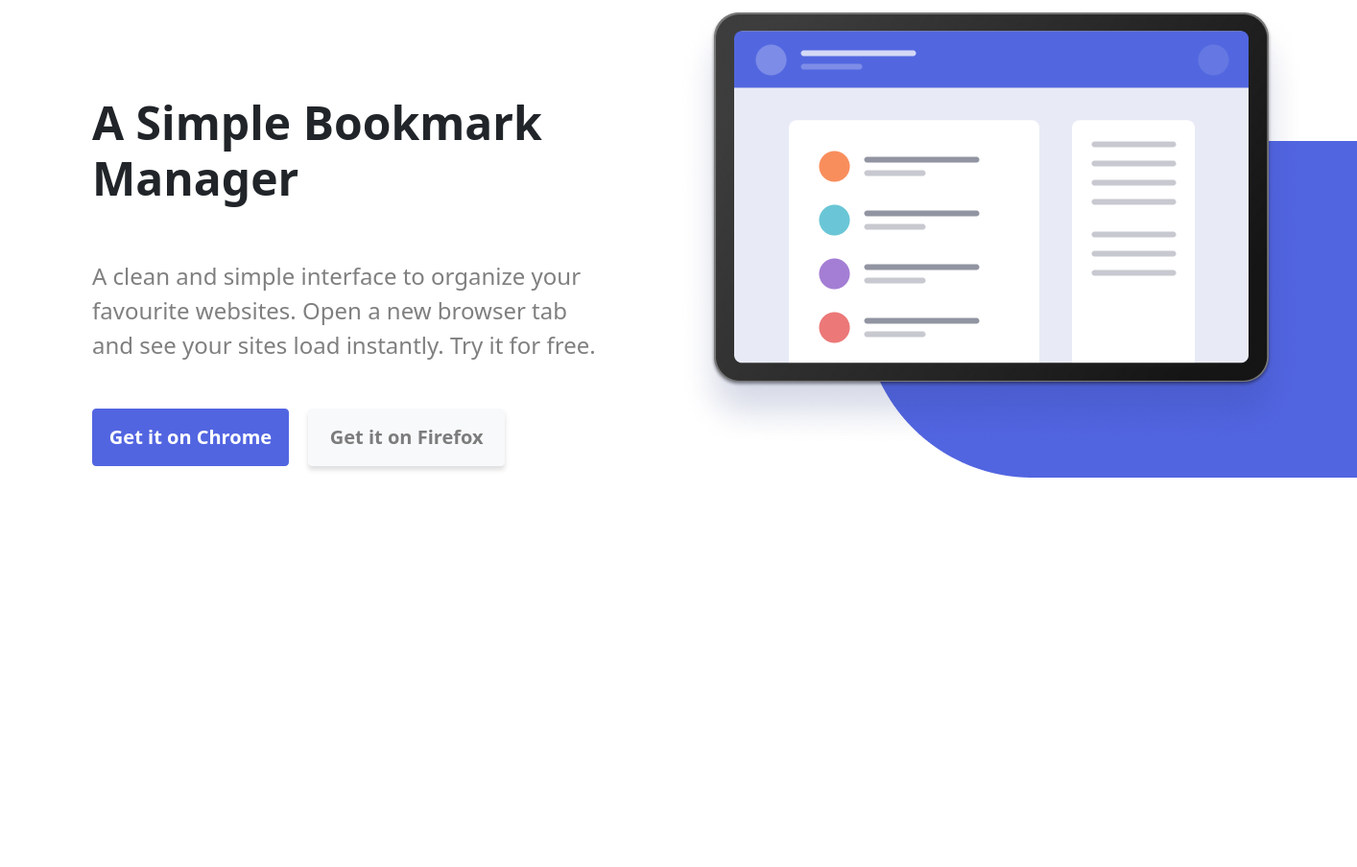
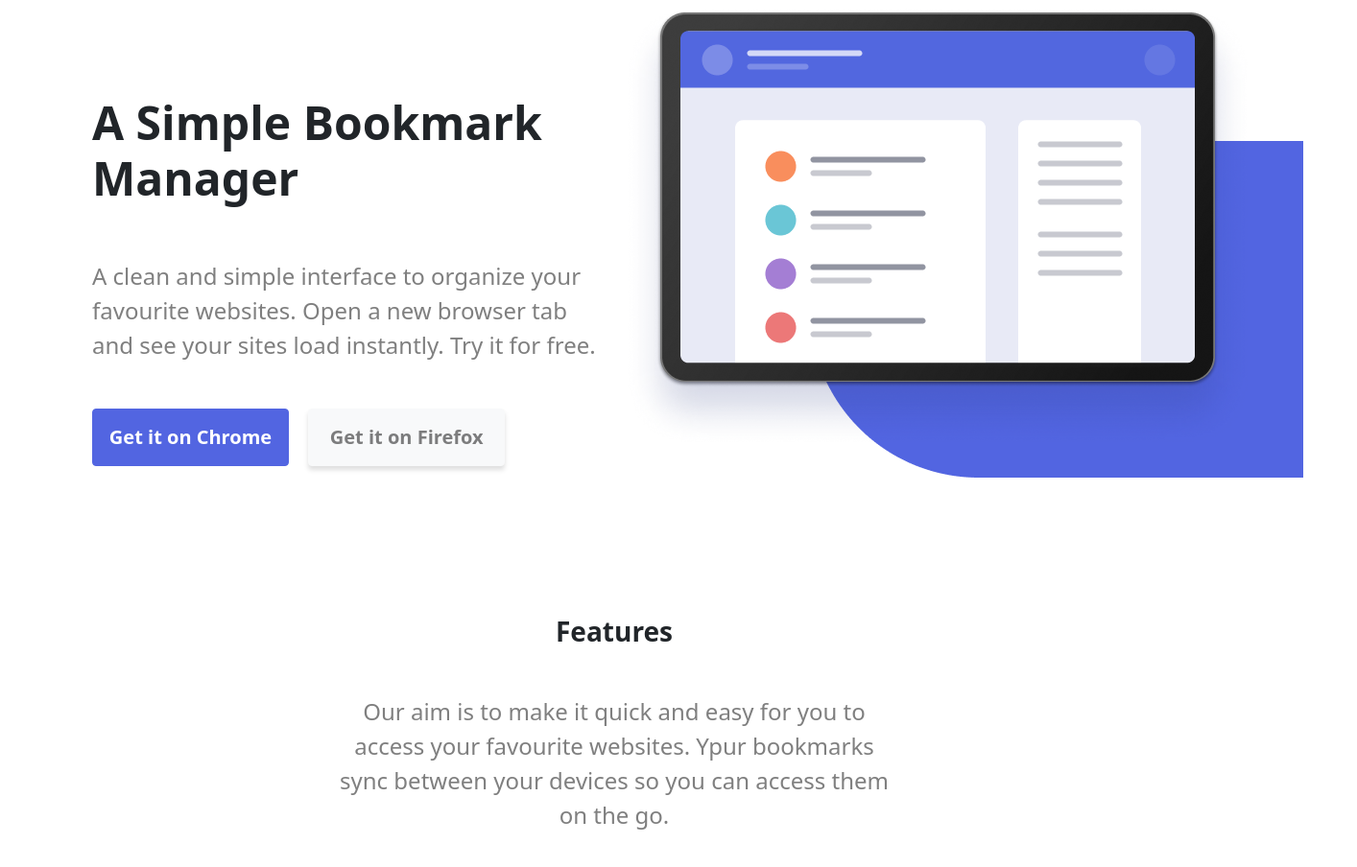
Before and after one commit to MAlexGG/ITAcademy-Angular-Mockup2, a website: page index.html in a window 1280 px wide. Shown: the part 170-1074 px from the top of the page at 96% size, 1414 px wide, since content can reach past the window. Before the commit the page ends 800 px from the top, so only its background shows below. Drawn offline with Linux system fonts and the light colour scheme.

Commit message:
features section

```diff
--- a/index.html
+++ b/index.html
@@ -39,7 +39,7 @@
     </header>
 
     <main class="container-fluid">
-        <div class="row">
+        <section class="row">
             <article class="col-6 p-0">
                 <h1 class="fw-bold mx-5 mt-5 py-5 ps-5">A Simple Bookmark Manager</h1>
                 <p class="fs-4 mb-5 ms-5 ps-5 text-black-50">A clean and simple interface to organize your favourite websites. Open a new browser tab and see your sites load instantly. Try it for free.</p>
@@ -49,10 +49,16 @@
                 </div>
             </article>
 
-            <section class="col-6 p-0 ps-5">
-                <img class="ps-3" src="./assets/img/illustration-hero-m.png" alt="picture of a web">
-            </section>
-        </div>
+            <div class="col-6 p-0 ps-2">
+                <img src="./assets/img/illustration-hero-m.png" alt="picture of a web">
+            </div>
+        </section>
+        <section class="row justify-content-center m-5">
+            <div class="col-6 col-6 text-center mt-5 px-0 pt-5">
+                <h3 class="fw-bold mb-5">Features</h3>
+                <p class="fs-4 text-black-50">Our aim is to make it quick and easy for you to access your favourite websites. Ypur bookmarks sync between your devices so you can access them on the go.</p>
+            </div>
+        </section>
     </main>
 </body>
 
```
